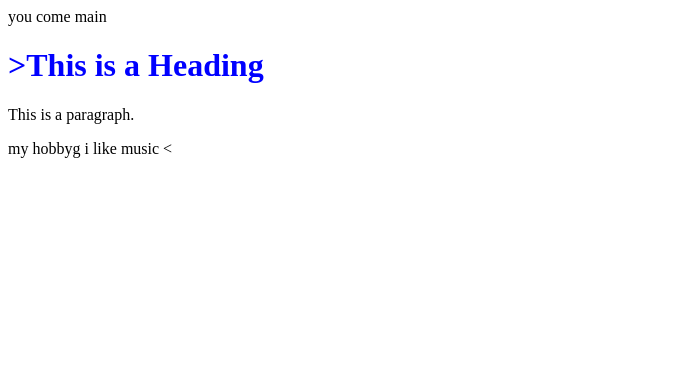
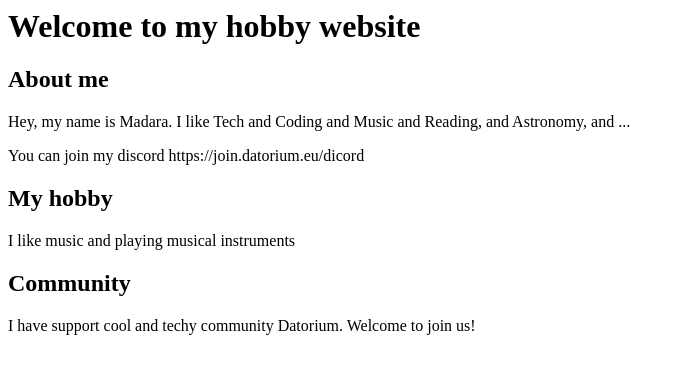
Before and after one commit to Lote321/jauna-lapa, a plain HTML site: page index.html in a window 1280 px wide. Shown: the whole page, without its empty margins (0-685 px from the left). Drawn offline with Linux system fonts and the light colour scheme.

Commit message:
jauna-lapa

```diff
--- a/index.html
+++ b/index.html
@@ -1,16 +1,19 @@
 <html>
+
+  <head>
+    <title>Elchin's hobby page</title>
+    <link rel="icon" type="image/x-icon" href="/images/favicon.ico">
+  </head>
+
 <body>
-you come main
+<h1 style="color:blue;">
+<h1>Welcome to my hobby website</h1>
+  <h2>About me</h2>
+  <p>Hey, my name is Madara. I like Tech and Coding and Music and Reading, and Astronomy, and ...</p>
+  <p>You can join my discord https://join.datorium.eu/dicord</p>
 
+  <h2>My hobby</h2>
+  <p>I like music and playing musical instruments</p>
 
-
-
-
-
-
-
-  <h1 style="color:blue;beckground-color;red">>This is a Heading</h1>
-<p>This is a paragraph.</p>my hobbyg
-</body>
-</html>
-i like music <
+  <h2>Community</h2>
+  <p>I have support cool and techy community Datorium. Welcome to join us!</p>
```
